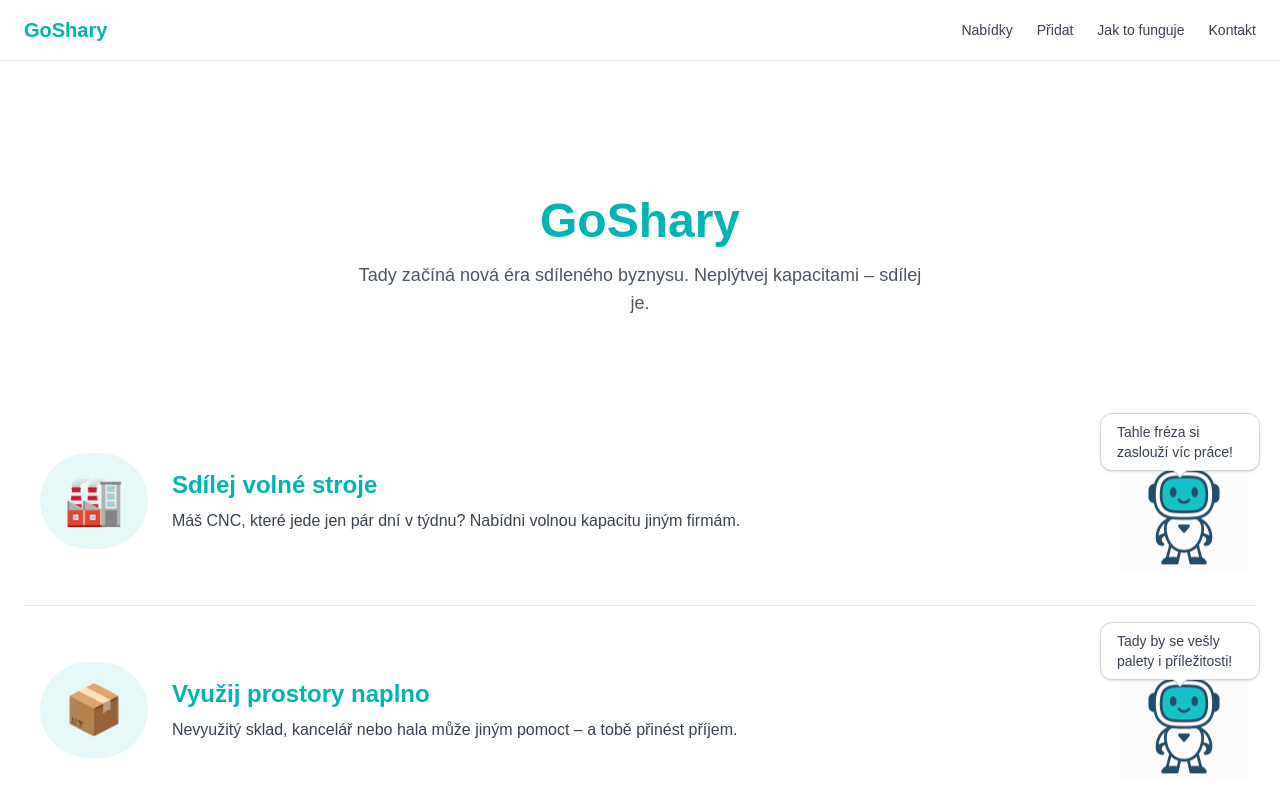
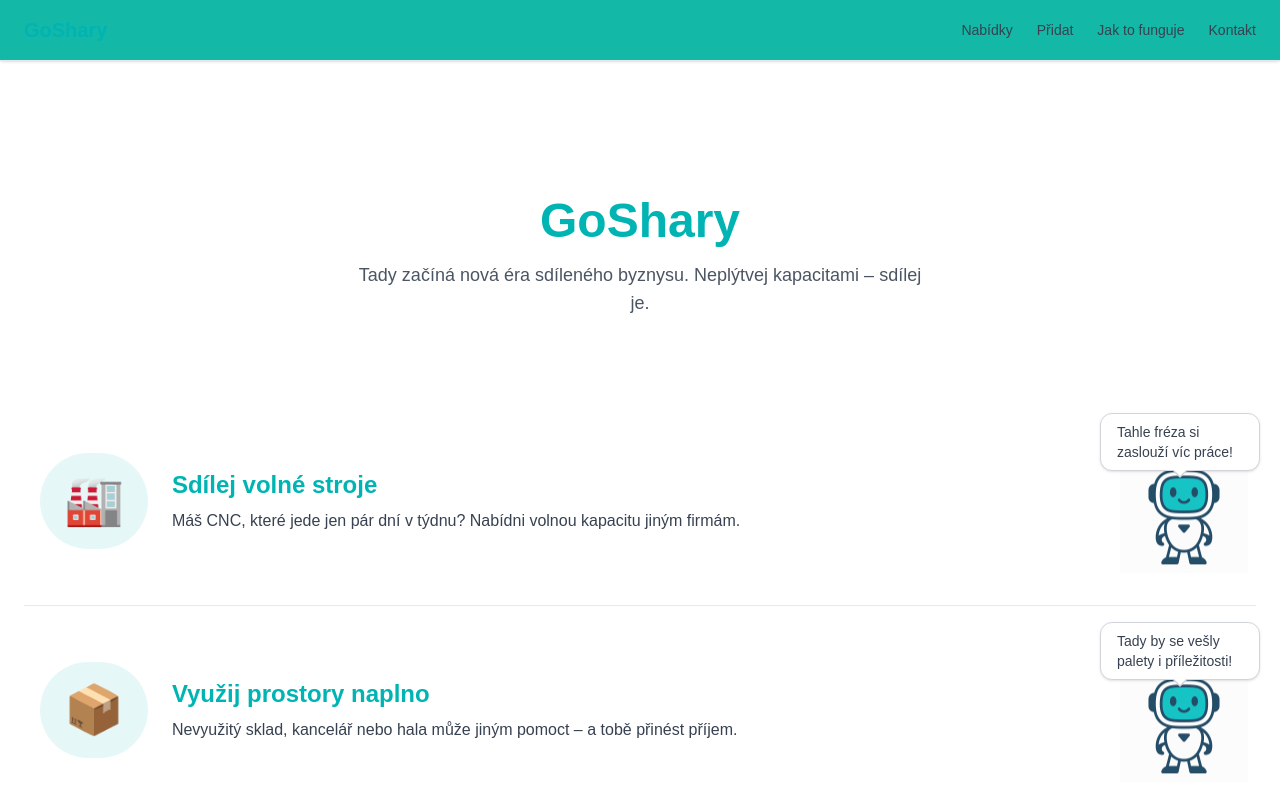
Before and after one commit to Tekier10/goshary, a Next.js app: page / in a window 1280 px wide. Shown: the top 800 px of the page. Built offline with nearby package versions, Linux system fonts and the light colour scheme; a web font is replaced by a local one.

Commit message:
Update Header.tsx

```diff
--- a/components/Header.tsx
+++ b/components/Header.tsx
@@ -6,7 +6,7 @@ export default function Header() { const [open, setOpen] = useState(false);
 
 const toggleMenu = () => setOpen(!open);
 
-return ( <header className="flex items-center justify-between px-6 py-4 border-b bg-white sticky top-0 z-50"> <Link href="/"> <span className="text-xl font-bold text-primary">GoShary</span> </Link>
+return ( <header className="flex items-center justify-between px-6 py-4 border-b bg-teal-500 text-white shadow sticky top-0 z-50"> <Link href="/"> <span className="text-xl font-bold text-primary">GoShary</span> </Link>
 
 <nav className="hidden md:flex gap-6 text-sm font-medium text-gray-700">
     <Link href="/nabidky">Nabídky</Link>
```
